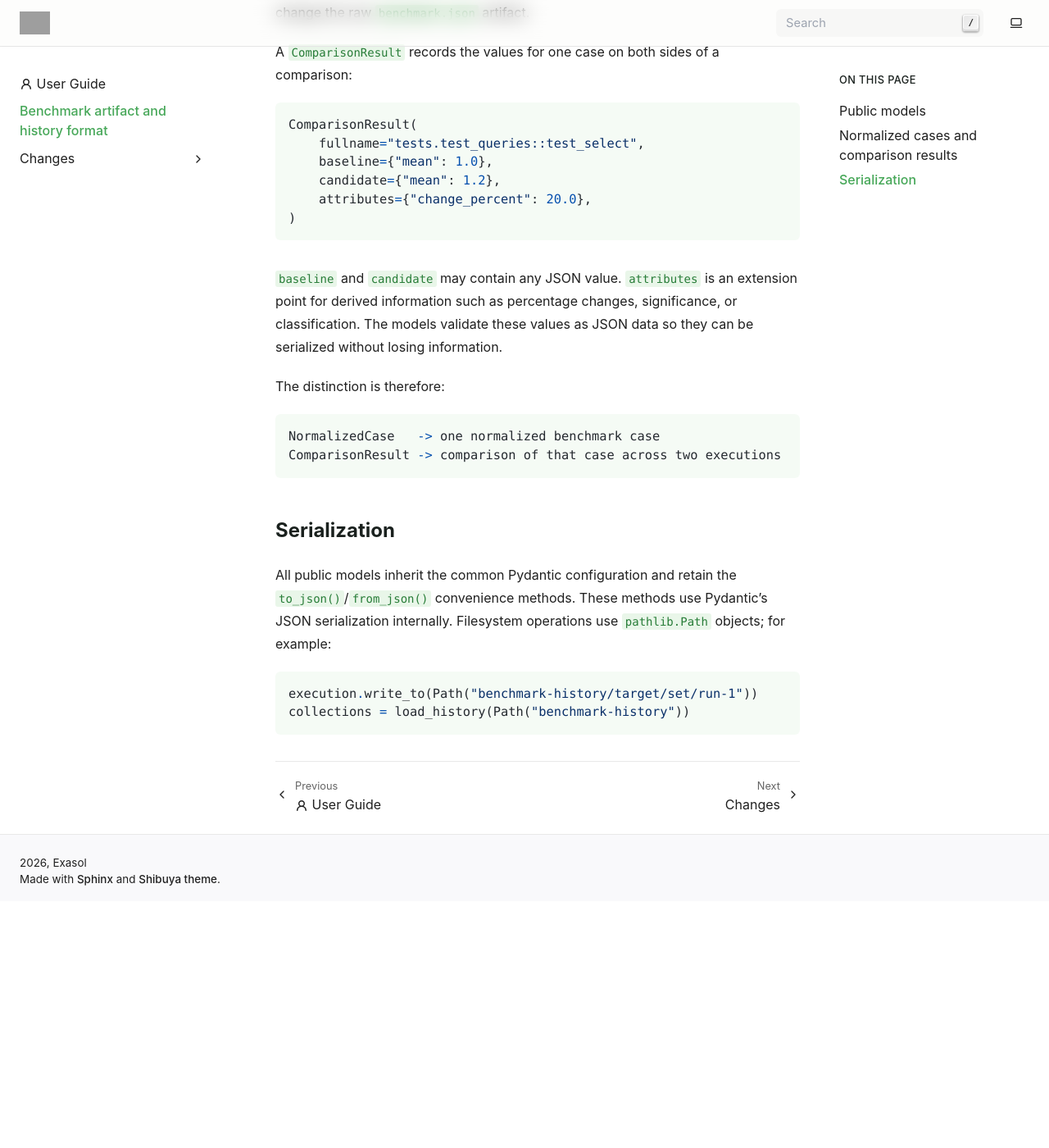
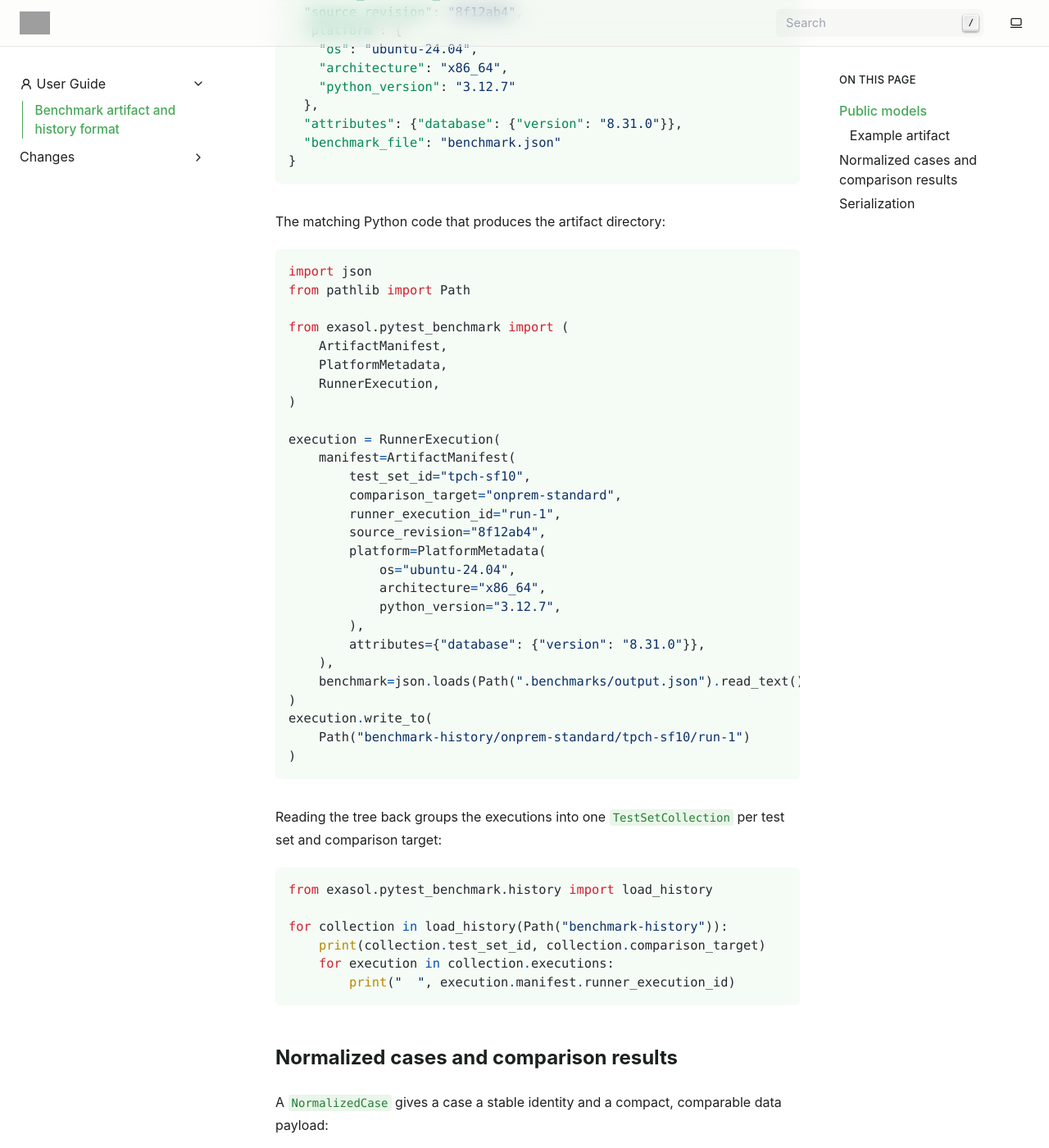
Before and after one commit to exasol/pytest-exasol-benchmark, a Sphinx documentation site: the page built from doc/benchmark-history.rst, in a window 1280 px wide and 1400 px high, scrolled down 1918 px. Shown: the whole window at 82% size. Built offline with Sphinx 7.4.7, drawn with Linux system fonts in a browser that asks for light colours; pages that are not in the unit, such as notebooks, are missing from menus; before the commit the page ends 3017 px from its top, so only the background shows below that; some of the changed text lies outside the part shown; grey boxes are pictures that could not be loaded.

Commit message:
#10: Addressed review comments

```diff
--- a/doc/benchmark-history.rst
+++ b/doc/benchmark-history.rst
@@ -16,10 +16,15 @@
 output.  ``attributes`` is an extensible JSON object for database versions,
 implementation identifiers, deployment details, and similar context.
 
-The checked-out tree is the complete baseline for the current commit.  Git
+The checked-out tree is the complete baseline for the current revision: every
+``manifest.json``/``benchmark.json`` pair present in the working copy belongs
+to that revision's baseline, and nothing else does.  A benchmark run adds one
+directory per runner execution -- holding the manifest and the
+``benchmark.json`` of that single test run -- and commits it.  The baseline of
+an earlier revision is therefore recovered by checking that revision out.  Git
 provides the history; loaders do not require revision directories or aggregate
 run files.  Runner identities are the tuple of test-set ID, comparison target,
-and runner-execution ID, and duplicates are rejected.
+and runner-execution ID, and duplicates are rejected while loading.
 
 Schema versions are fields in JSON documents.  Backwards-compatible public
 model additions may use the same major schema version.  Incompatible changes
@@ -54,6 +59,72 @@
 ``ComparisonReport`` and ``ComparisonResult``
     Represent comparison output.  A report identifies the baseline and
     candidate executions; each result describes one case in that comparison.
+
+Example artifact
+~~~~~~~~~~~~~~~~
+
+A ``manifest.json`` written by ``RunnerExecution.write_to()`` looks like this:
+
+.. code-block:: json
+
+    {
+      "schema_version": 1,
+      "test_set_id": "tpch-sf10",
+      "comparison_target": "onprem-standard",
+      "runner_execution_id": "run-1",
+      "source_revision": "8f12ab4",
+      "platform": {
+        "os": "ubuntu-24.04",
+        "architecture": "x86_64",
+        "python_version": "3.12.7"
+      },
+      "attributes": {"database": {"version": "8.31.0"}},
+      "benchmark_file": "benchmark.json"
+    }
+
+The matching Python code that produces the artifact directory:
+
+.. code-block:: python
+
+    import json
+    from pathlib import Path
+
+    from exasol.pytest_benchmark import (
+        ArtifactManifest,
+        PlatformMetadata,
+        RunnerExecution,
+    )
+
+    execution = RunnerExecution(
+        manifest=ArtifactManifest(
+            test_set_id="tpch-sf10",
+            comparison_target="onprem-standard",
+            runner_execution_id="run-1",
+            source_revision="8f12ab4",
+            platform=PlatformMetadata(
+                os="ubuntu-24.04",
+                architecture="x86_64",
+                python_version="3.12.7",
+            ),
+            attributes={"database": {"version": "8.31.0"}},
+        ),
+        benchmark=json.loads(Path(".benchmarks/output.json").read_text()),
+    )
+    execution.write_to(
+        Path("benchmark-history/onprem-standard/tpch-sf10/run-1")
+    )
+
+Reading the tree back groups the executions into one
+``TestSetCollection`` per test set and comparison target:
+
+.. code-block:: python
+
+    from exasol.pytest_benchmark.history import load_history
+
+    for collection in load_history(Path("benchmark-history")):
+        print(collection.test_set_id, collection.comparison_target)
+        for execution in collection.executions:
+            print("  ", execution.manifest.runner_execution_id)
 
 Normalized cases and comparison results
 ----------------------------------------
--- a/doc/index.rst
+++ b/doc/index.rst
@@ -34,5 +34,4 @@
    developer_guide
    api
    faq
-   benchmark-history
    changes/changelog
```
Also changed, not shown: doc/changes/unreleased.md (+13 -0 lines), doc/user_guide.rst (+12 -0 lines), 3 other files.
